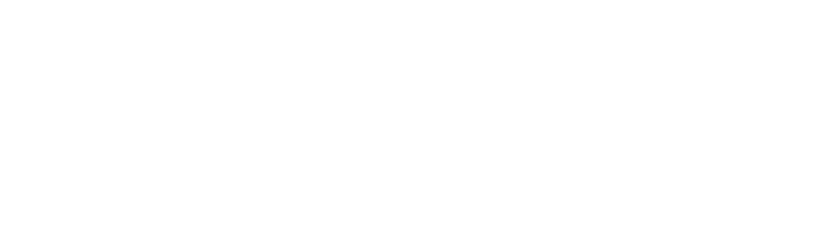
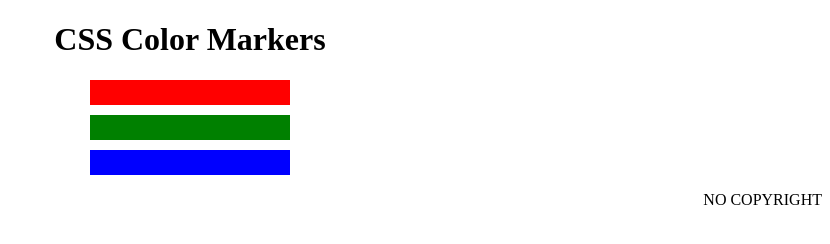
Before and after one commit to Ermias-Muluken/CSS-Color-Markers, a plain HTML site: page index.html in a window 1280 px wide. Shown: the whole page, without its empty margins (450-1280 px from the left). Drawn offline with Linux system fonts and the light colour scheme.

Commit message:
placing three containers for the markers

```diff
--- a/index.html
+++ b/index.html
@@ -1,12 +1,26 @@
 <!DOCTYPE html>
-<html>
-    <head>
-        <title>CSS-Color-Markers</title>
-    </head>
-    <body>
+<html lang="en">
+  <head>
+    <meta charset="utf-8" />
+    <meta name="viewport" content="width=device-width, initial-scale=1.0" />
+    <title>Colored Markers</title>
+    <link rel="stylesheet" href="main.css">
+  </head>
+  <body>
+    <h1>CSS Color Markers</h1>
+    <div class="container">
+        <div class="marker one">
 
-    </body>
-    <footer>
+        </div>
+        <div class="marker two">
 
-    </footer>
+        </div>
+        <div class="marker three">
+
+        </div>
+    </div>
+  </body>
+  <footer>
+    <p>NO COPYRIGHT</p>
+  </footer>
 </html>
--- a/main.css
+++ b/main.css
@@ -0,0 +1,20 @@
+p{
+    text-align: right;
+}
+h1{
+    text-align: center;
+}
+.marker{
+    height: 25px;
+    width: 200px;
+    margin: 10px auto;
+}
+.one{
+    background-color: red;
+}
+.two{
+    background-color: green;
+}
+.three{
+    background-color: blue;
+}
```
